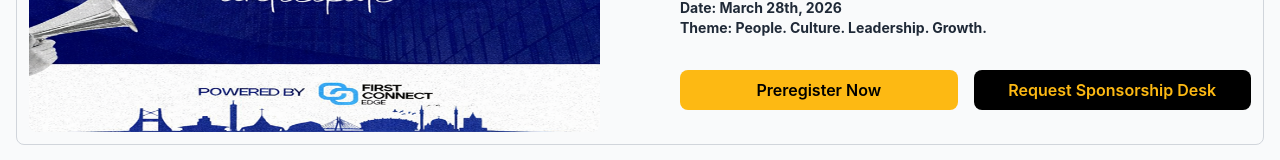
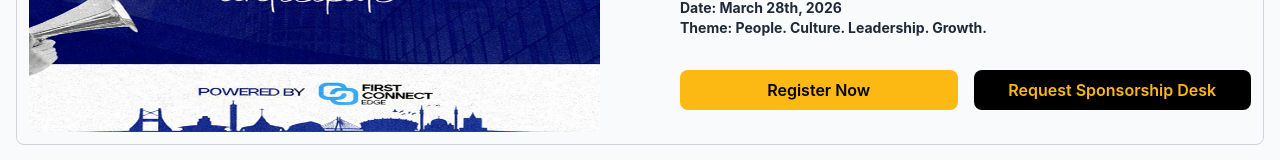
Before and after one commit to CoEngageX/engagexweb, a React (Vite) app in the folder frontend/: page /events in a window 1280 px wide. Shown: the part 529-689 px from the top of the page. Built offline with nearby package versions, Linux system fonts and the light colour scheme.

Commit message:
changed pre register to register

```diff
--- a/frontend/src/pages/Events.jsx
+++ b/frontend/src/pages/Events.jsx
@@ -76,7 +76,7 @@ const Events = () => {
                 rel="noopener noreferrer"
               >
                 <button className="mt-4 bg-[#FDB913] text-black px-4 py-2 rounded-lg font-semibold hover:bg-[#ddcb9d] w-full">
-                  Preregister Now
+                  Register Now
                 </button>
               </a>
               <a
```
